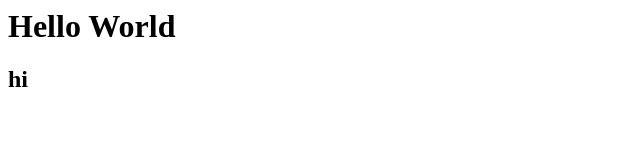
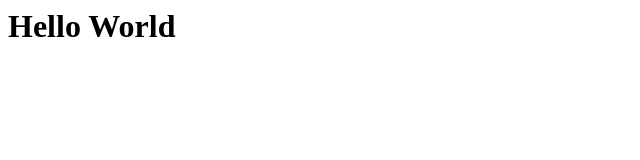
Before and after one commit to sheliza3010/web-project, a plain HTML site: page index.html in a window 1280 px wide. Shown: the full height of the page, 0-640 px from the left. Drawn offline with Linux system fonts and the light colour scheme.

Commit message:
Revert "second commit"
This reverts commit 5e4c2f1ca022b2772019fa95d2001d988d3bc501.

```diff
--- a/index.html
+++ b/index.html
@@ -1,2 +1 @@
 <h1>Hello World</h1>
-<h2>hi</h2>
```
